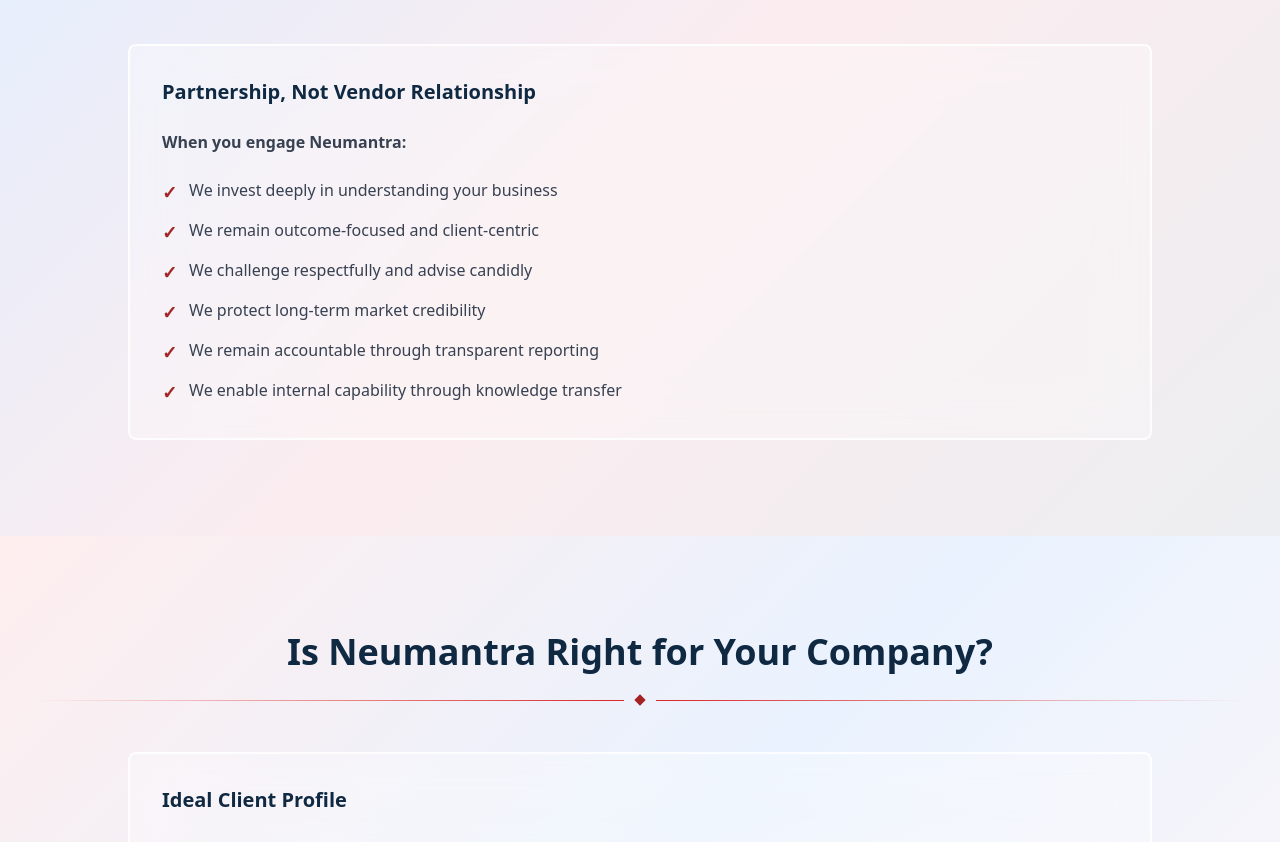
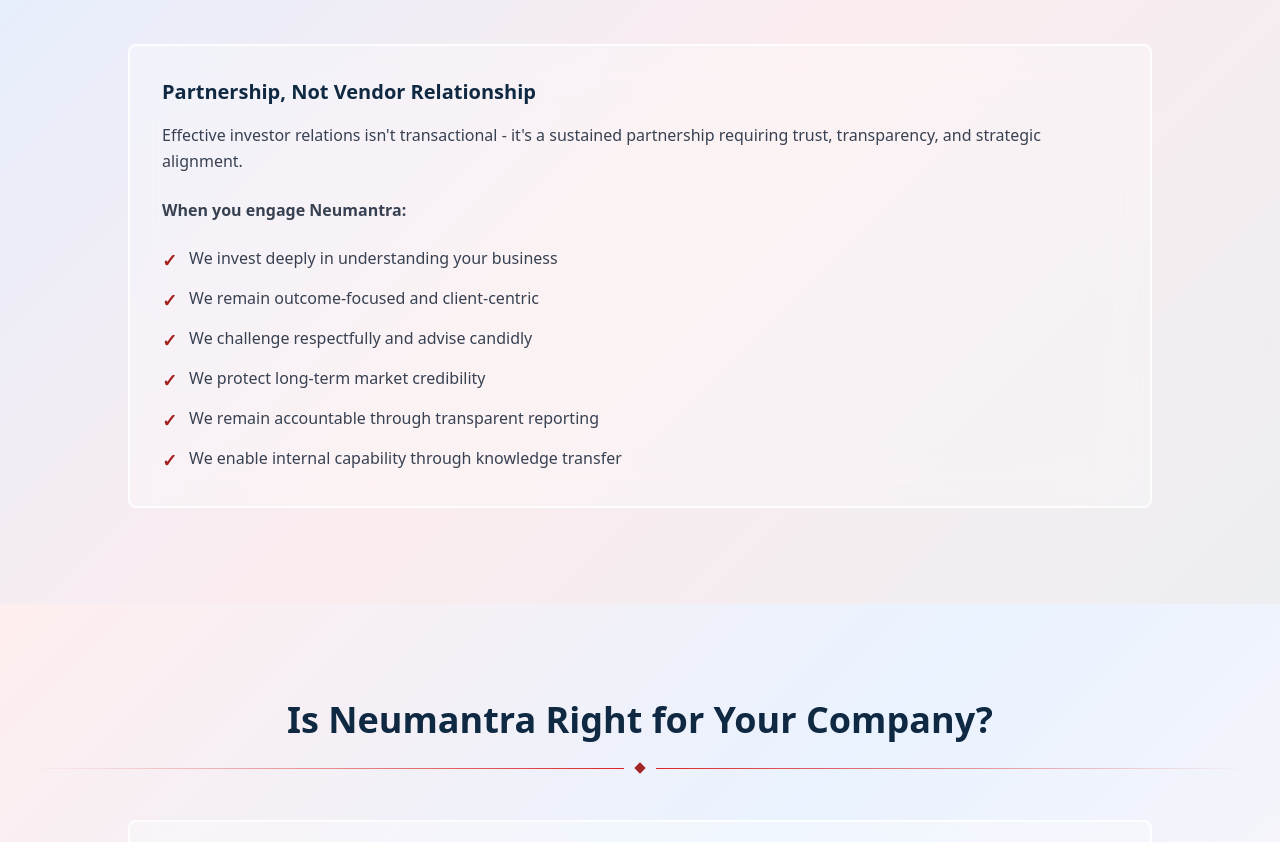
Before and after one commit to Neubright/Neumantra, a React (Vite) app: page /why-us in a window 1280 px wide. Shown: the part 6240-7082 px from the top of the page. Built offline with nearby package versions, Linux system fonts and the light colour scheme.

Commit message:
completionId: cgen-f0aee141fd8746b886bd5a8260ca2eed
cgen-f0aee141fd8746b886bd5a8260ca2eed

```diff
--- a/client/components/whyus/EngagementPhilosophy.tsx
+++ b/client/components/whyus/EngagementPhilosophy.tsx
@@ -52,7 +52,10 @@ export default function EngagementPhilosophy() {
 
         <div className="max-w-5xl mx-auto">
           <div className="backdrop-blur-xl bg-white/30 border-2 border-white/80 rounded-lg p-8 hover:shadow-2xl transition-all duration-300 hover:bg-white/40 hover:border-white/100">
-            <h3 className="text-xl font-bold text-primary mb-6">Partnership, Not Vendor Relationship</h3>
+            <h3 className="text-xl font-bold text-primary mb-4">Partnership, Not Vendor Relationship</h3>
+            <p className="text-gray-700 text-base leading-relaxed mb-6">
+              Effective investor relations isn't transactional - it's a sustained partnership requiring trust, transparency, and strategic alignment.
+            </p>
             <p className="text-gray-700 text-base mb-6 font-semibold">
               When you engage Neumantra:
             </p>
```
